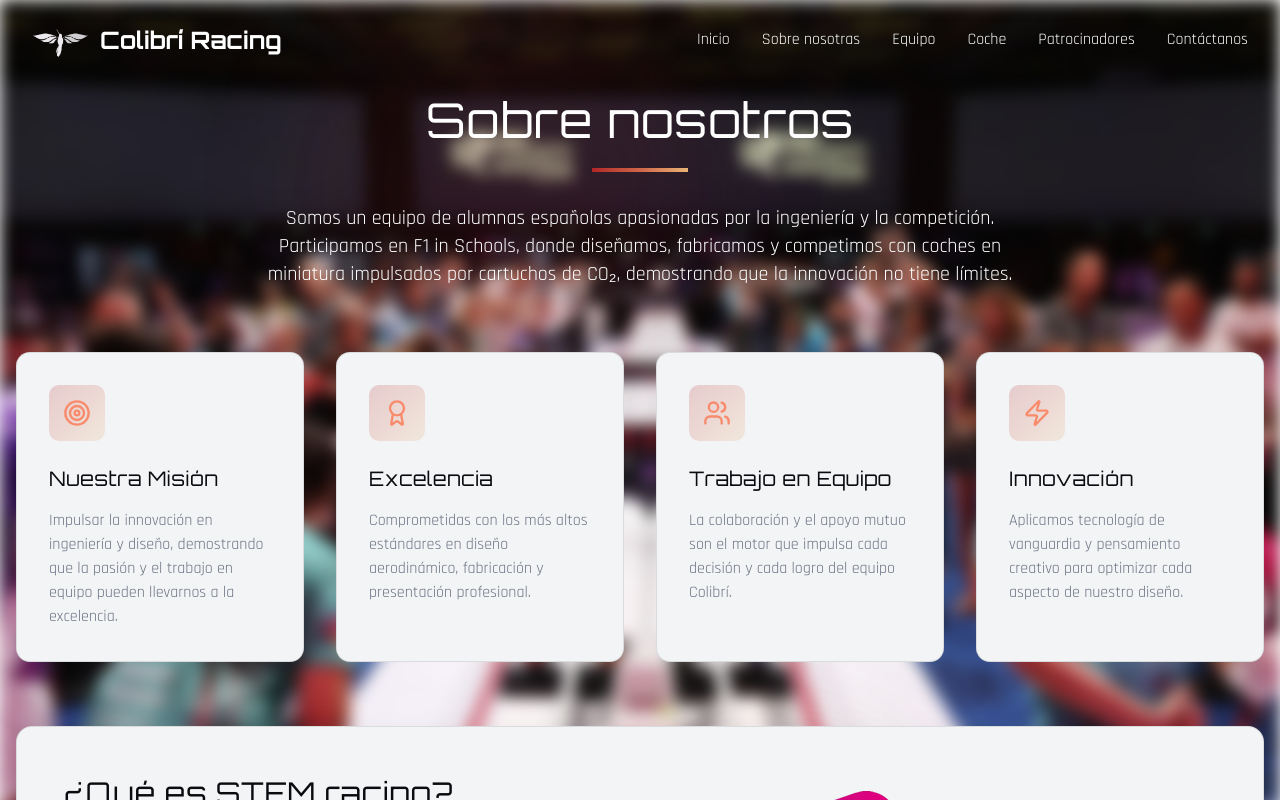
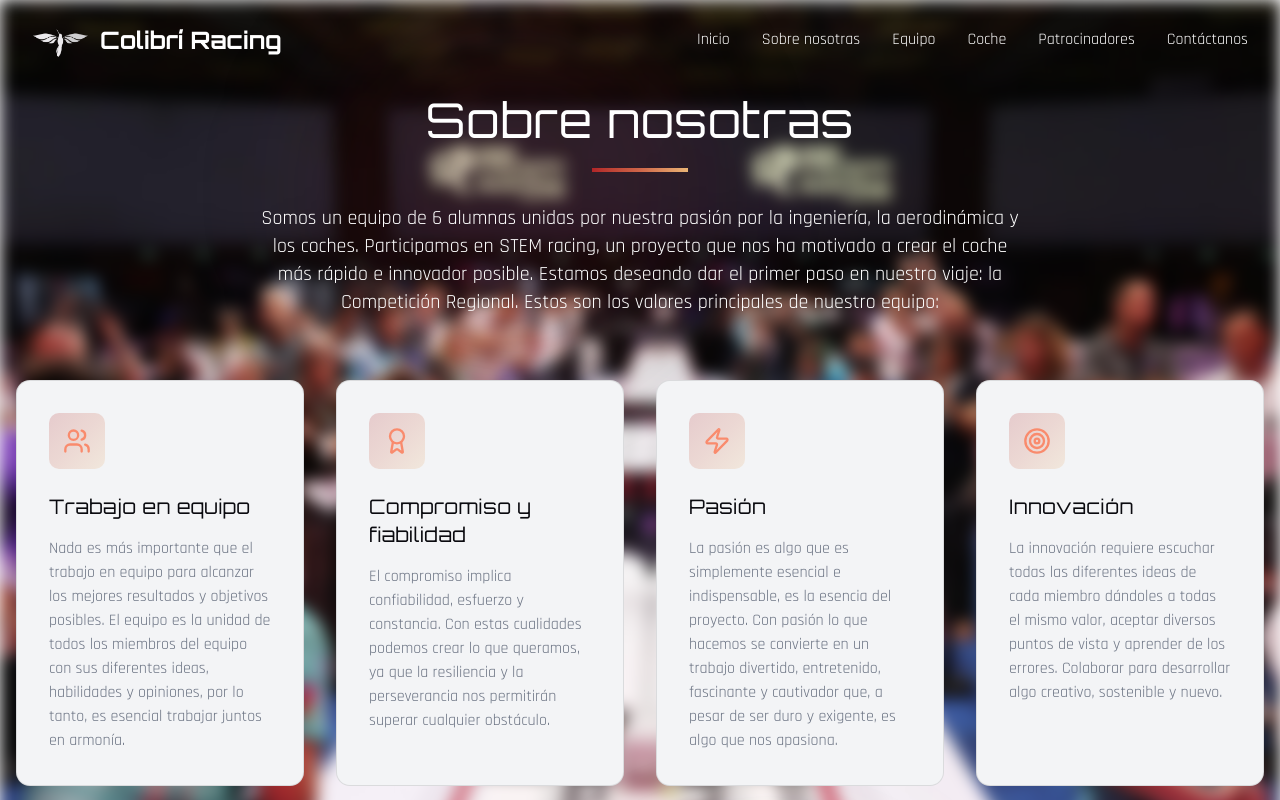
Before and after one commit to UltrasonicPotato/F1, a React (Vite) app: page /about in a window 1280 px wide. Shown: the top 800 px of the page. Built offline with nearby package versions, Linux system fonts and the light colour scheme.

Commit message:
text updates

```diff
--- a/src/components/Footer.tsx
+++ b/src/components/Footer.tsx
@@ -13,7 +13,7 @@ export function Footer() {
               <span className="text-xl" style={{ fontFamily: 'Orbitron, sans-serif' }}>Colibrí Racing</span>
             </div>
             <p className="text-gray-500">
-              Un equipo español de alumnas compitiendo en F1 in Schools, impulsando la innovación y el talento STEM.
+              Un equipo español de alumnas compitiendo en STEM racing, impulsando la innovación y el talento STEM.
             </p>
           </div>
 
--- a/src/pages/AboutPage.tsx
+++ b/src/pages/AboutPage.tsx
@@ -6,24 +6,24 @@ import aboutBg from '../assets/about-bg.jpg';
 export function AboutPage() {
   const values = [
     {
-      icon: Target,
-      title: 'Nuestra Misión',
-      description: 'Impulsar la innovación en ingeniería y diseño, demostrando que la pasión y el trabajo en equipo pueden llevarnos a la excelencia.',
+      icon: Users,
+      title: 'Trabajo en equipo',
+      description: 'Nada es más importante que el trabajo en equipo para alcanzar los mejores resultados y objetivos posibles. El equipo es la unidad de todos los miembros del equipo con sus diferentes ideas, habilidades y opiniones, por lo tanto, es esencial trabajar juntos en armonía.',
     },
     {
       icon: Award,
-      title: 'Excelencia',
-      description: 'Comprometidas con los más altos estándares en diseño aerodinámico, fabricación y presentación profesional.',
-    },
-    {
-      icon: Users,
-      title: 'Trabajo en Equipo',
-      description: 'La colaboración y el apoyo mutuo son el motor que impulsa cada decisión y cada logro del equipo Colibrí.',
+      title: 'Compromiso y fiabilidad',
+      description: 'El compromiso implica confiabilidad, esfuerzo y constancia. Con estas cualidades podemos crear lo que queramos, ya que la resiliencia y la perseverancia nos permitirán superar cualquier obstáculo.',
     },
     {
       icon: Zap,
+      title: 'Pasión',
+      description: 'La pasión es algo que es simplemente esencial e indispensable, es la esencia del proyecto. Con pasión lo que hacemos se convierte en un trabajo divertido, entretenido, fascinante y cautivador que, a pesar de ser duro y exigente, es algo que nos apasiona.',
+    },
+    {
+      icon: Target,
       title: 'Innovación',
-      description: 'Aplicamos tecnología de vanguardia y pensamiento creativo para optimizar cada aspecto de nuestro diseño.',
+      description: 'La innovación requiere escuchar todas las diferentes ideas de cada miembro dándoles a todas el mismo valor, aceptar diversos puntos de vista y aprender de los errores. Colaborar para desarrollar algo creativo, sostenible y nuevo.',
     },
   ];
 
@@ -41,12 +41,10 @@ export function AboutPage() {
 
       <div className="max-w-7xl mx-auto relative z-10">
         <div className="text-center mb-16">
-          <h2 className="text-5xl mb-6 text-white">Sobre nosotros</h2>
+          <h2 className="text-5xl mb-6 text-white">Sobre nosotras</h2>
           <div className="w-24 h-1 bg-gradient-to-r from-emerald-500 via-cyan-500 to-fuchsia-500 mx-auto mb-8"></div>
           <p className="text-xl text-white max-w-3xl mx-auto">
-            Somos un equipo de alumnas españolas apasionadas por la ingeniería y la competición.
-            Participamos en F1 in Schools, donde diseñamos, fabricamos y competimos con coches en miniatura
-            impulsados por cartuchos de CO₂, demostrando que la innovación no tiene límites.
+            Somos un equipo de 6 alumnas unidas por nuestra pasión por la ingeniería, la aerodinámica y los coches. Participamos en STEM racing, un proyecto que nos ha motivado a crear el coche más rápido e innovador posible. Estamos deseando dar el primer paso en nuestro viaje: la Competición Regional. Estos son los valores principales de nuestro equipo:
           </p>
         </div>
 
--- a/src/pages/Home.tsx
+++ b/src/pages/Home.tsx
@@ -27,7 +27,7 @@ function HeroSection() {
       <div className="relative z-10 text-center text-black px-4 max-w-5xl mx-auto">
         <div className="mb-6">
           <div className="inline-block px-6 py-2 bg-gradient-to-r from-emerald-500 via-cyan-500 to-fuchsia-500 border border-cyan-500/30 rounded-full mb-8">
-            <span className="text-white" >F1 IN SCHOOLS - CATEGORÍA PROFESIONAL</span>
+            <span className="text-white" >STEM RACING - CATEGORÍA PROFESIONAL</span>
           </div>
         </div>
         <h1 className="text-6xl md:text-8xl mb-6 tracking-tight text-white" style={{ fontFamily: 'Orbitron, sans-serif', fontWeight: '800', letterSpacing: '0.05em' }}>
@@ -69,11 +69,11 @@ function AboutSummary() {
           <img src={colibriLogo} alt="Colibrí Racing Logo" className="mx-auto" />
         </div>
         <div className="text-center md:text-left">
-          <h2 className="text-4xl md:text-5xl mb-6 text-black">Sobre Nosotros</h2>
+          <h2 className="text-4xl md:text-5xl mb-6 text-black">Sobre Nosotras</h2>
           <p className="text-lg md:text-xl text-gray-700 max-w-3xl mx-auto md:mx-0 mb-8">
-            Somos un equipo de alumnas españolas apasionadas por la ingeniería y la competición. Participamos en F1 in Schools, donde diseñamos, fabricamos y competimos con coches en miniatura impulsados por cartuchos de CO₂, demostrando que la innovación no tiene límites.
+            Somos un equipo de 6 alumnas unidas por nuestra pasión por la ingeniería, la aerodinámica y los coches. Participamos en STEM racing, un proyecto que nos ha motivado a crear el coche más rápido e innovador posible. Estamos deseando dar el primer paso en nuestro viaje: la Competición Regional. Estos son los valores principales de nuestro equipo:
           </p>
-          <Link to="/about" className="px-8 py-4 bg-gradient-to-r from-[#ef4444] via-[#f97316] to-[#eab308] hover:from-[#dc2626] hover:via-[#ea580c] hover:to-[#ca8a04] text-black rounded-lg transition-all shadow-lg shadow-[#f97316]/30">
+          <Link to="/about" className="px-8 py-4 bg-gradient-to-r from-emerald-500 via-cyan-500 to-fuchsia-500 hover:from-emerald-600 hover:via-cyan-600 hover:to-fuchsia-600 text-white rounded-lg transition-all shadow-lg shadow-cyan-500/50">
             Conoce más
           </Link>
         </div>
@@ -107,7 +107,7 @@ function TeamSummary() {
             </div>
           ))}
         </div>
-        <Link to="/team" className="px-8 py-4 bg-gradient-to-r from-[#ef4444] via-[#f97316] to-[#eab308] hover:from-[#dc2626] hover:via-[#ea580c] hover:to-[#ca8a04] text-black rounded-lg transition-all shadow-lg shadow-[#f97316]/30">
+        <Link to="/team" className="px-8 py-4 bg-gradient-to-r from-emerald-500 via-cyan-500 to-fuchsia-500 hover:from-emerald-600 hover:via-cyan-600 hover:to-fuchsia-600 text-white rounded-lg transition-all shadow-lg shadow-cyan-500/50">
           Conoce al equipo
         </Link>
       </div>
@@ -142,7 +142,7 @@ function CarSummary() {
               );
             })}
           </div>
-          <Link to="/car" className="px-8 py-4 bg-gradient-to-r from-[#ef4444] via-[#f97316] to-[#eab308] hover:from-[#dc2626] hover:via-[#ea580c] hover:to-[#ca8a04] text-black rounded-lg transition-all shadow-lg shadow-[#f97316]/30">
+          <Link to="/car" className="px-8 py-4 bg-gradient-to-r from-emerald-500 via-cyan-500 to-fuchsia-500 hover:from-emerald-600 hover:via-cyan-600 hover:to-fuchsia-600 text-white rounded-lg transition-all shadow-lg shadow-cyan-500/50">
             Descubre el coche
           </Link>
         </div>
@@ -175,7 +175,7 @@ function SponsorsSummary() {
             </div>
           ))}
         </div>
-        <Link to="/sponsors" className="px-8 py-4 bg-gradient-to-r from-[#ef4444] via-[#f97316] to-[#eab308] hover:from-[#dc2626] hover:via-[#ea580c] hover:to-[#ca8a04] text-black rounded-lg transition-all shadow-lg shadow-[#f97316]/30">
+        <Link to="/sponsors" className="px-8 py-4 bg-gradient-to-r from-emerald-500 via-cyan-500 to-fuchsia-500 hover:from-emerald-600 hover:via-cyan-600 hover:to-fuchsia-600 text-white rounded-lg transition-all shadow-lg shadow-cyan-500/50">
           Conviértete en patrocinador
         </Link>
       </div>
```
